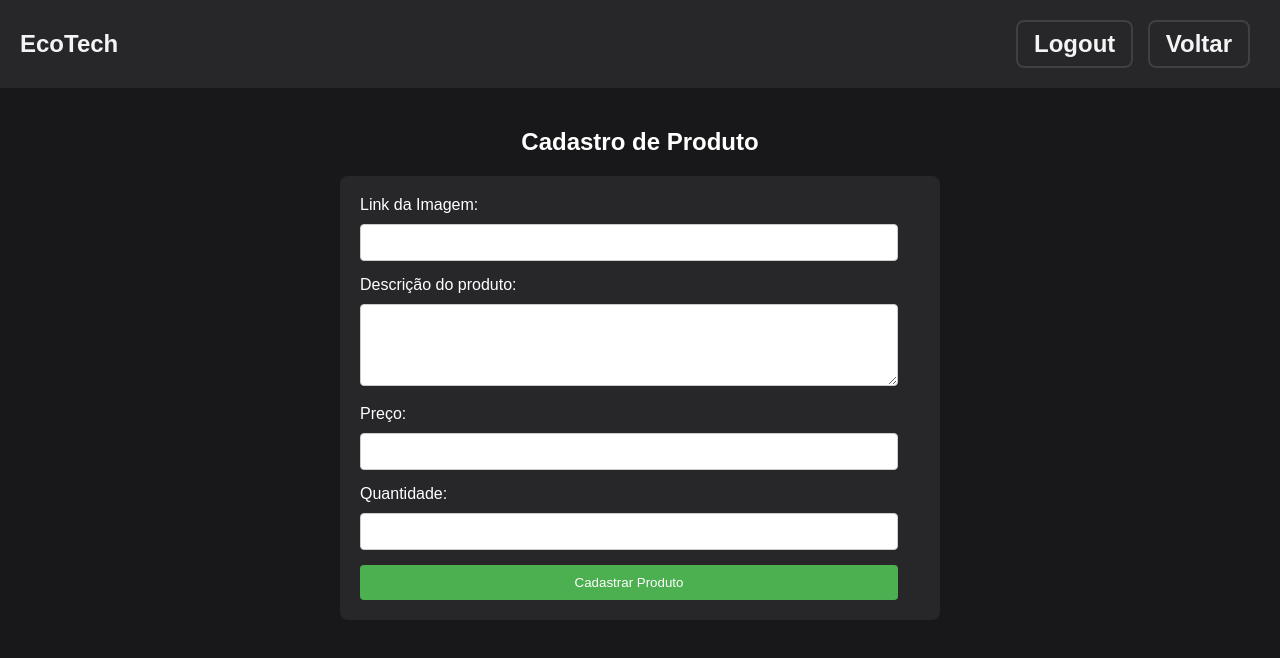
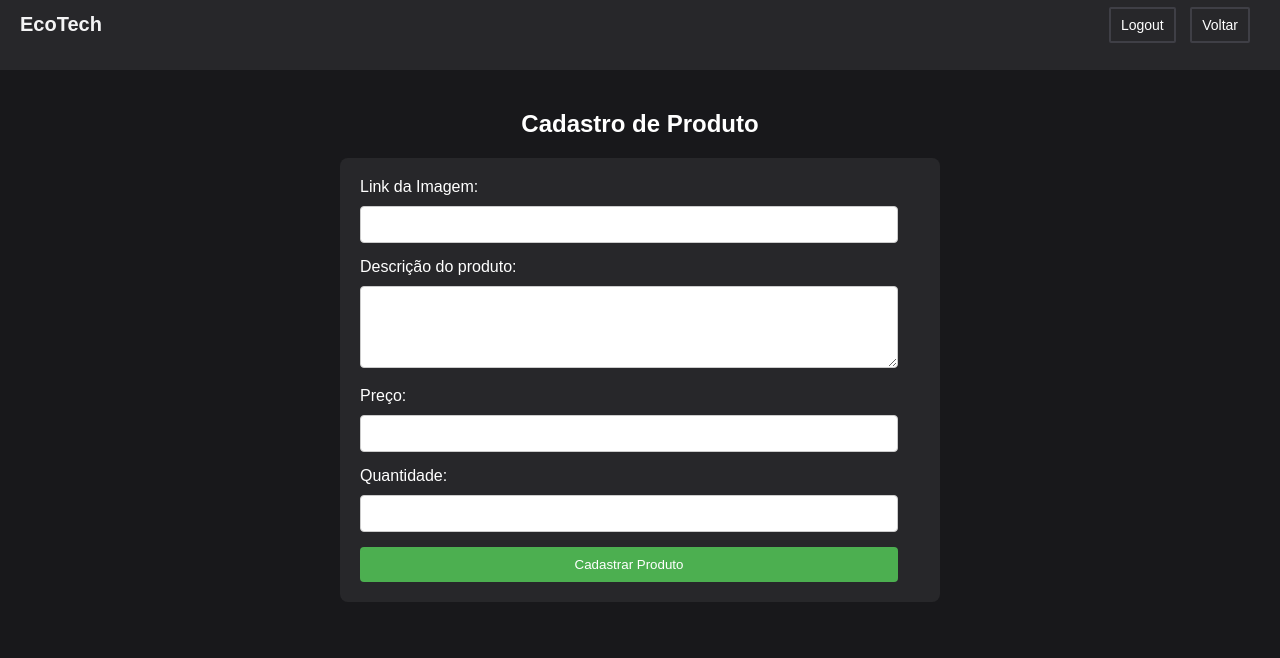
Before and after one commit to LuscaCid/echotech-frontend, a website: page src/pages/roles/admin/cadastroproduto/cadastroproduto.html in a window 1280 px wide. Drawn offline with Linux system fonts and the light colour scheme.

```diff
--- a/src/pages/roles/admin/cadastroproduto/cadastroproduto.css
+++ b/src/pages/roles/admin/cadastroproduto/cadastroproduto.css
@@ -1,8 +1,9 @@
 body {
     font-family: Arial, sans-serif;
-    margin: 0;
+    margin: -20px auto 20px;
     padding: 0;
     background-color: var(--gray-900);
+    overflow: hidden;
 }
 
 header {
@@ -16,7 +17,7 @@
 
 header a {
     text-decoration: none;
-    font-size: 24px;
+    font-size: 15px;
     font-weight: bold;
     color: var(--gray-100);
 }
@@ -26,9 +27,9 @@
     color: #fff;
     cursor: pointer;
     font-size: 14px;
-    padding: 8px 16px;
+    padding: 8px 10px;
     margin-right: 10px;
-    border-radius: 8px;
+    border-radius: 2px;
     border: 2px solid var(--gray-700);
     transition: background 0.2s;
 }
@@ -131,3 +132,7 @@
     color: blue;
     text-decoration: underline;
 }
+header h1 {
+    font-size: 20px;
+    margin-right: 20px;
+}
--- a/src/pages/roles/admin/cadastroproduto/cadastroproduto.html
+++ b/src/pages/roles/admin/cadastroproduto/cadastroproduto.html
@@ -9,10 +9,10 @@
 </head>
 <body>
     <header>
-        <a href="../paginahomefuncionario/index.html">EcoTech</a>
+        <a href="../paginahomefuncionario/index.html"><h1>EcoTech</h1></a>
         <div>
-            <button class="logout-btn"><a href="http://seu-link-de-logout.com">Logout</a></button>
-            <button class="voltar-btn"><a href="http://127.0.0.1:5500/src/pages/roles/admin/paginahomefuncionario/index.html">Voltar</a></button>
+            <button class="logout-btn" id="logoutBtn">Logout</button>
+            <button class="voltar-btn" id="voltarBtn">Voltar</button>
         </div>
     </header>
 
@@ -36,5 +36,16 @@
             </form>
         </div>
     </main>
+
+    <script>
+        document.getElementById('voltarBtn').addEventListener('click', function() {
+            history.back(); // Redireciona para a página anterior
+        });
+
+        document.getElementById('logoutBtn').addEventListener('click', function() {
+            // Redireciona para a página de logout
+            window.location.href = 'http://127.0.0.1:5500/index.html';
+        });
+    </script>
 </body>
 </html>
```
Also changed, not shown: index.html (+1 -1 lines), src/pages/roles/admin/residuo-material.html (+0 -1 lines).
